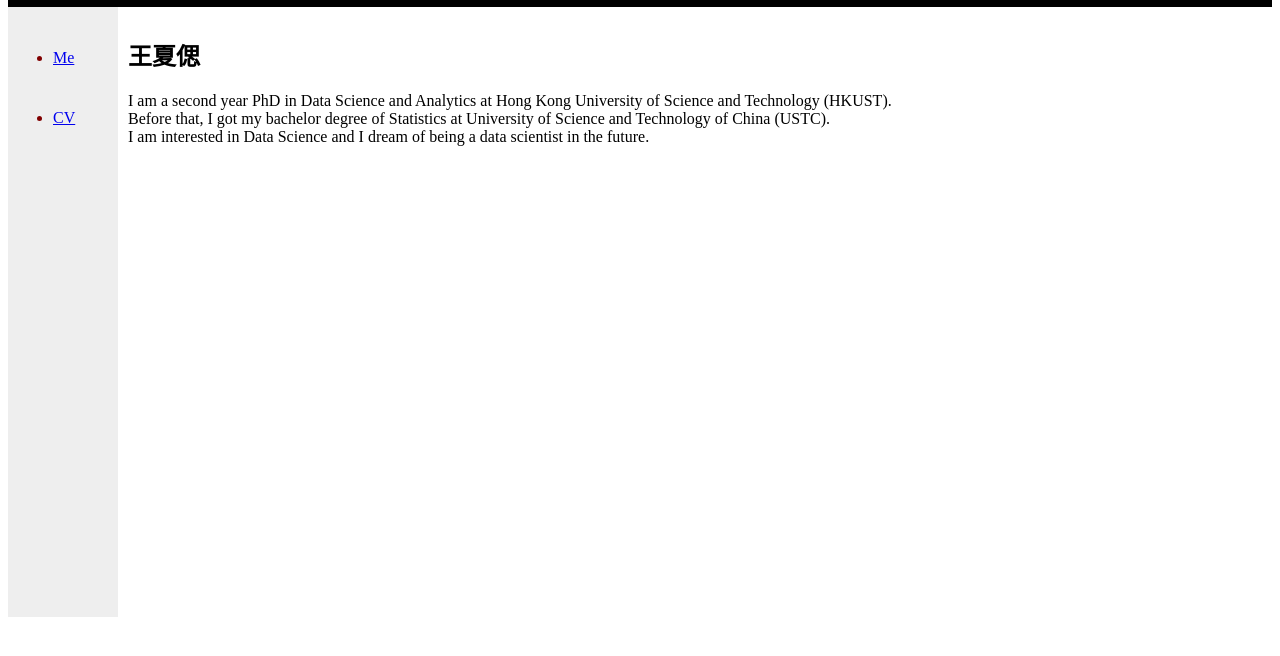
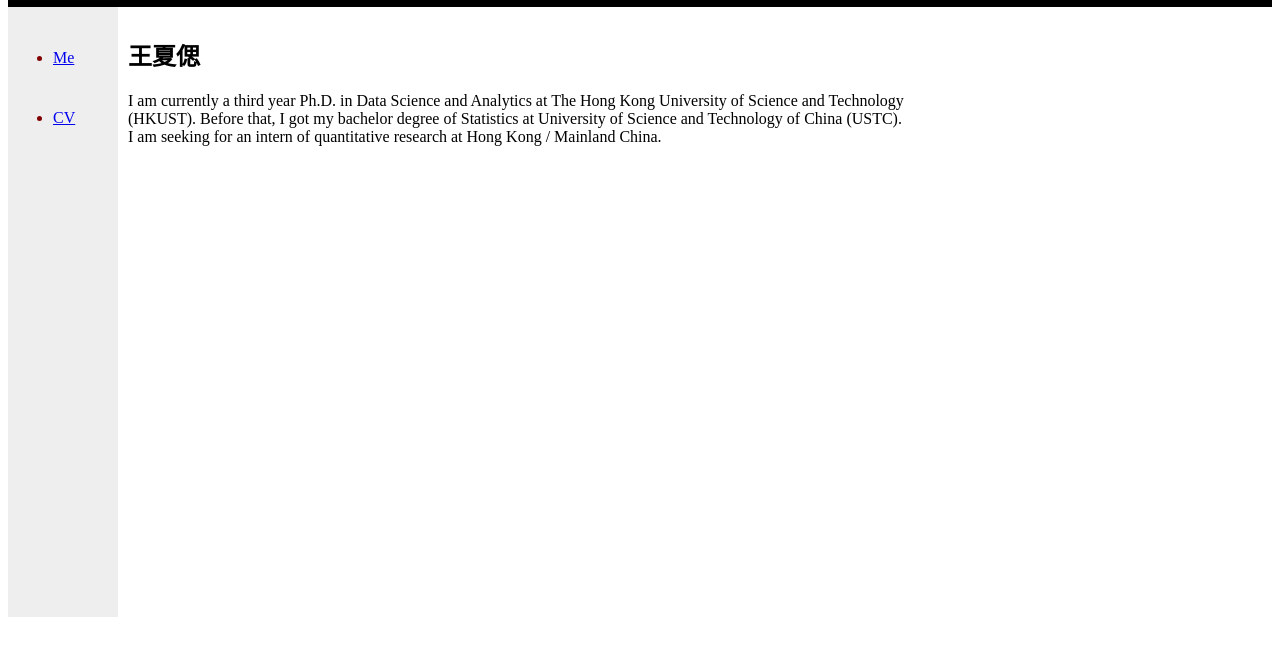
Before and after one commit to wangdaha1/wangdaha1.github.io, a plain HTML site: page index.html in a window 1280 px wide. Shown: the part 100-756 px from the top of the page. Drawn offline with Linux system fonts and the light colour scheme.

Commit message:
Update index.html

```diff
--- a/index.html
+++ b/index.html
@@ -54,9 +54,9 @@
 <div id="section">
 <h2>王夏偲</h2>
 <p>
-I am a second year PhD in Data Science and Analytics at Hong Kong University of Science and Technology (HKUST).
+I am currently a third year Ph.D. in Data Science and Analytics at The Hong Kong University of Science and Technology (HKUST).
 Before that, I got my bachelor degree of Statistics at University of Science and Technology of China (USTC).
-<br>I am interested in Data Science and I dream of being a data scientist in the future.
+<br>I am seeking for an intern of quantitative research at Hong Kong / Mainland China.
 <div>
 
 
```
